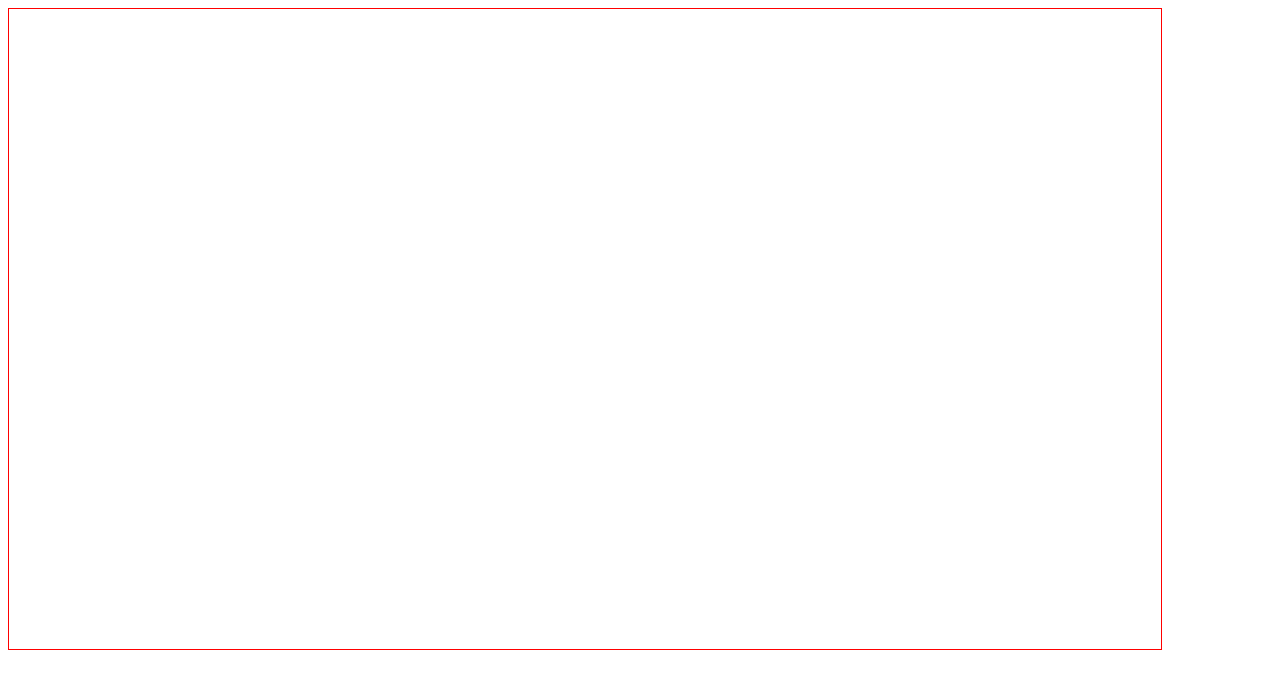
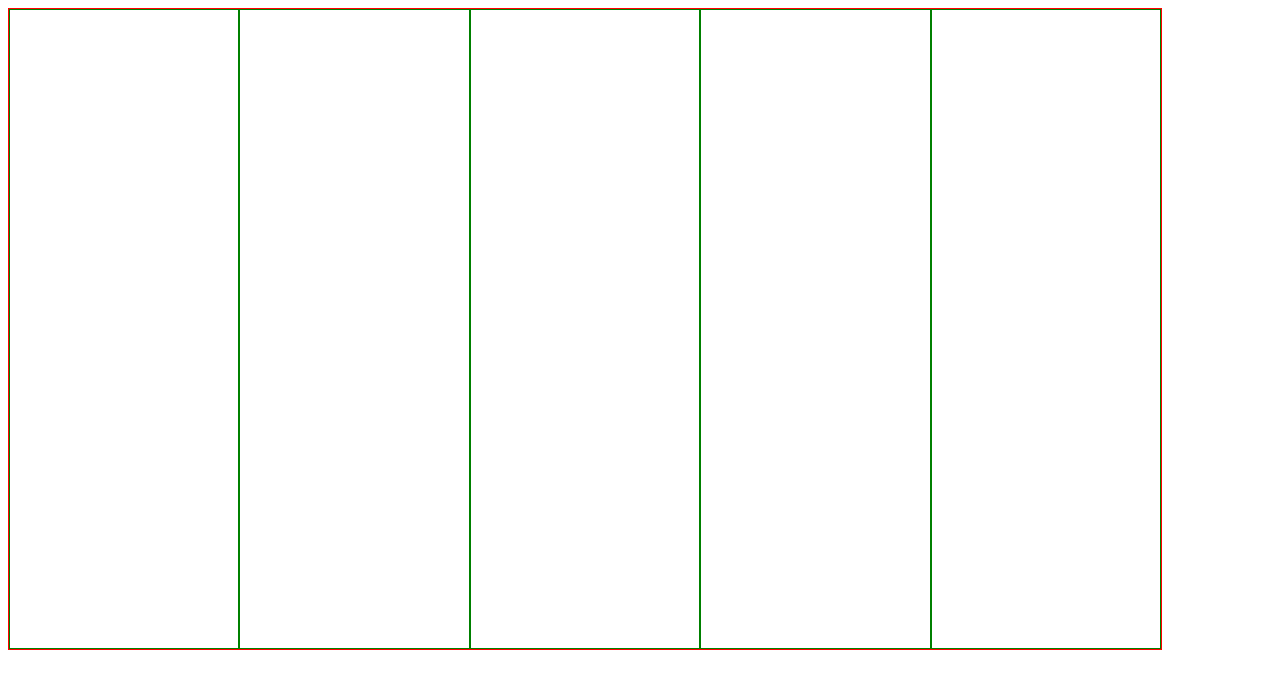
Before and after one commit to lvingonzales/highness-hero-prototype, a website: page index.html in a window 1280 px wide. Drawn offline with Linux system fonts and the light colour scheme.

Commit message:
Styled project containers

```diff
--- a/scss/style.scss
+++ b/scss/style.scss
@@ -11,4 +11,11 @@ main,
 
 #hero-container {
     border: 1px solid red;
+    display: flex;
+    flex-direction: row;
 }
+
+.project-container {
+    flex: 1 1 0;
+    border: 1px solid green;
+}
```
Also changed, not shown: style.css, 1 other file.
